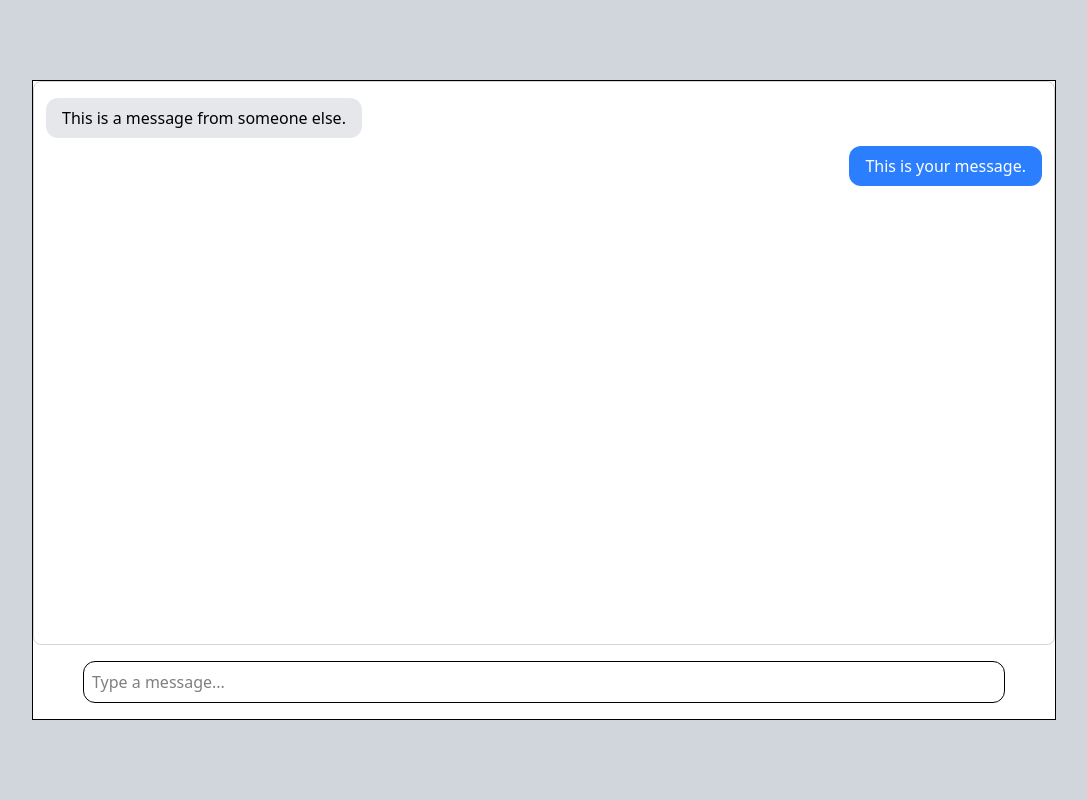
After one commit to R4CHIT/WebSocket, a Django app: a page that uses templates/message.html in a window 1280 px wide. The commit adds this page. Shown: the whole page, without its empty margins (96-1183 px from the left). Run offline with Django 5.2, Linux system fonts and the light colour scheme.

Commit message:
Implement room creation and messaging functionality; update templates and views

```diff
--- a/ChatApp/models.py
+++ b/ChatApp/models.py
@@ -3,7 +3,6 @@ from django.db import models
 # Create your models here.
 class Room(models.Model):
     name = models.CharField(max_length=100, unique=True)
-
     def __str__(self):
         return self.name
 
--- a/ChatApp/urls.py
+++ b/ChatApp/urls.py
@@ -1,7 +1,8 @@
 from django.contrib import admin
 from django.urls import path
-from .views import room
+from .views import *
 
 urlpatterns = [
     path('', room, name='home'),
+    path('/message/<str:username>/<str:room_name>', message, name='room'),
 ]
--- a/ChatApp/views.py
+++ b/ChatApp/views.py
@@ -1,5 +1,21 @@
-from django.shortcuts import render
 
+from django.shortcuts import render,redirect
+from .models import Room
 # Create your views here.
 def room(request):
+    if request.method=="POST":
+        username = request.POST.get('username')
+        room_name = request.POST.get('room_id')
+        print(username, room_name)
+        try:
+            getroom = Room.objects.get(name=room_name)
+            print("Room exists:", getroom.name)
+        except  Room.DoesNotExist:
+            new_room = Room(name=room_name)
+            new_room.save()
+            print("New room created:", new_room.name)
+        return redirect('room', username=username, room_name=room_name)
     return render(request, 'room.html')
+
+def message(request,username,room_name):
+    return render(request, 'message.html')
--- /dev/null
+++ b/templates/message.html
@@ -0,0 +1,41 @@
+<!DOCTYPE html>
+<html lang="en">
+
+<head>
+    <meta charset="UTF-8">
+    <meta name="viewport" content="width=device-width, initial-scale=1.0">
+    <title>message</title>
+    <script src="https://cdn.jsdelivr.net/npm/@tailwindcss/browser@4"></script>
+</head>
+
+<body>
+    <div class="flex justify-center items-center bg-gray-300 h-[100vh]">
+        <div class="flex flex-col justify-center items-center h-[80vh] w-[80vw] border bg-white">
+            <div class="h-full w-full overflow-y-scroll flex flex-col gap-2 p-4 px-3 border border-gray-300 rounded-lg">
+
+
+                <!-- Your message -->
+
+                <div class="flex justify-start">
+                    <div class="bg-gray-200 text-black px-4 py-2 rounded-xl max-w-xs">
+                        This is a message from someone else.
+                    </div>
+                </div>
+
+                <!-- Your message -->
+                <div class="flex justify-end">
+                    <div class="bg-blue-500 text-white px-4 py-2 rounded-xl max-w-xs">
+                        This is your message.
+                    </div>
+                </div>
+
+            </div>
+           <div class="w-full py-4 flex justify-center">
+             <input type="text" class="w-[calc(100%-100px)] rounded-xl p-2 border" placeholder="Type a message...">
+
+           </div>
+        </div>
+    </div>
+</body>
+
+</html>
```
Also changed, not shown: templates/room.html (+32 -1 lines), db.sqlite3.
